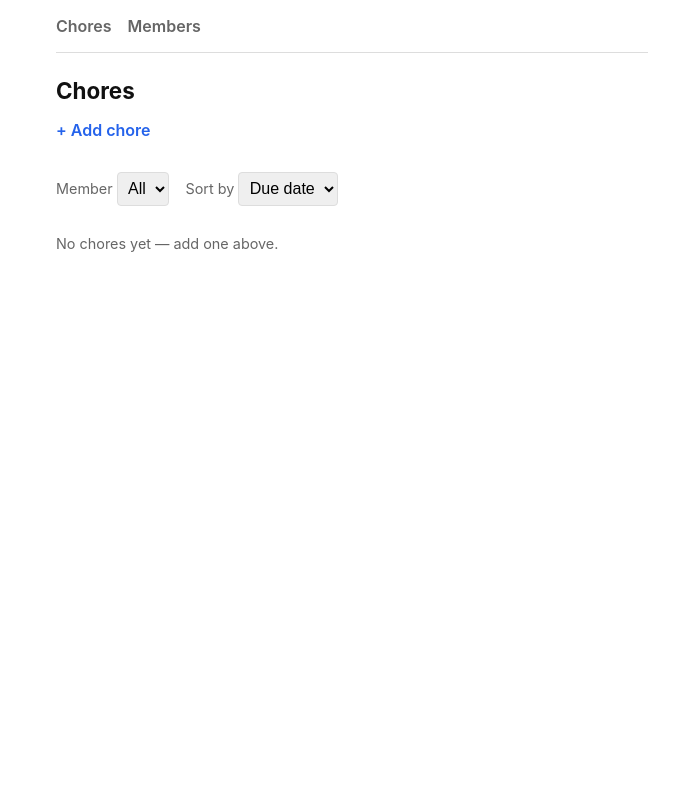
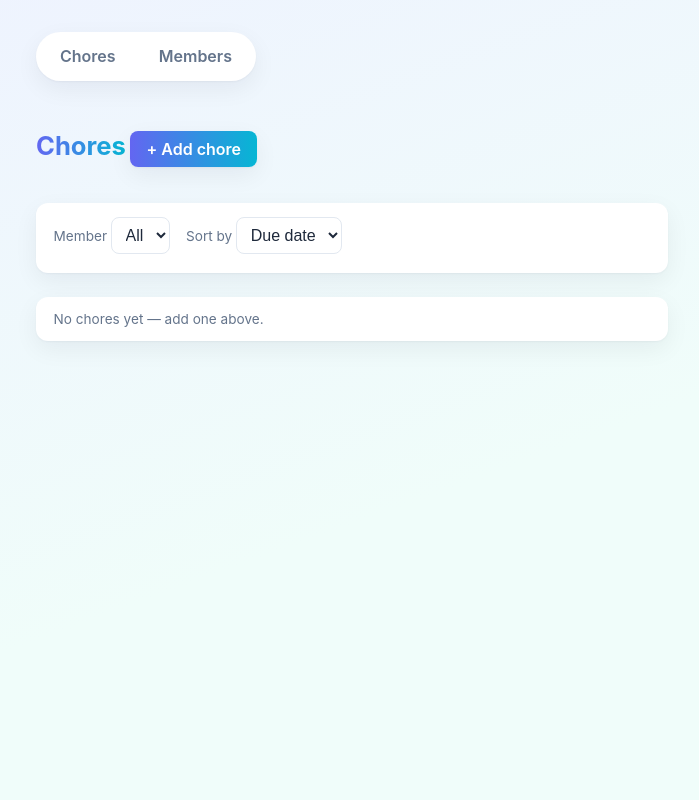
Before and after one commit to rahimcc/AI-Native-Developer-Workflow-, a Django app: page / in a window 1280 px wide. Shown: the whole page, without its empty margins (288-987 px from the left). Run offline with Django 5.2, Linux system fonts and the light colour scheme; data that the repository does not hold is empty.

Commit message:
Polish UI with smoother colors and transitions
Adds a soft gradient background, card-style list/filter surfaces,
gradient accents on headings and the add-chore button, and smooth
hover/focus transitions across buttons, links, and inputs.

Co-Authored-By: Claude Sonnet 5 <noreply@anthropic.com>
Claude-Session: https://claude.ai/code/session_01USSo3mWxwdbptTLxdeTDAD

```diff
--- a/chores/templates/chores/base.html
+++ b/chores/templates/chores/base.html
@@ -7,78 +7,137 @@
     <style>
         :root {
             color-scheme: light;
-            --border: #ddd;
-            --muted: #666;
-            --accent: #2563eb;
-            --danger: #b91c1c;
+            --bg-from: #eef2ff;
+            --bg-to: #f0fdfa;
+            --surface: #ffffff;
+            --border: #e2e8f0;
+            --text: #1e293b;
+            --muted: #64748b;
+            --accent: #6366f1;
+            --accent-soft: #eef2ff;
+            --accent-hover: #4f46e5;
+            --danger: #e11d48;
+            --shadow: 0 1px 2px rgba(15, 23, 42, 0.04), 0 8px 24px rgba(15, 23, 42, 0.06);
         }
         * { box-sizing: border-box; }
         body {
             font-family: -apple-system, BlinkMacSystemFont, "Segoe UI", sans-serif;
-            max-width: 640px;
+            max-width: 680px;
             margin: 0 auto;
-            padding: 1rem 1.5rem 3rem;
-            color: #111;
+            padding: 2rem 1.5rem 3rem;
+            color: var(--text);
+            background: linear-gradient(160deg, var(--bg-from), var(--bg-to) 60%);
+            min-height: 100vh;
         }
         nav {
             display: flex;
-            gap: 1rem;
-            padding-bottom: 1rem;
-            margin-bottom: 1.5rem;
-            border-bottom: 1px solid var(--border);
+            gap: 0.5rem;
+            padding: 0.4rem;
+            margin-bottom: 2rem;
+            background: var(--surface);
+            border-radius: 999px;
+            box-shadow: var(--shadow);
+            width: fit-content;
         }
         nav a {
             font-weight: 600;
             text-decoration: none;
             color: var(--muted);
+            padding: 0.5rem 1.1rem;
+            border-radius: 999px;
+            transition: color 0.2s ease, background-color 0.2s ease;
         }
-        nav a:hover { color: var(--accent); }
-        h1 { font-size: 1.4rem; margin-bottom: 1rem; }
+        nav a:hover { color: var(--accent-hover); background: var(--accent-soft); }
+        h1 {
+            font-size: 1.6rem;
+            margin-bottom: 1rem;
+            background: linear-gradient(90deg, var(--accent), #06b6d4);
+            -webkit-background-clip: text;
+            background-clip: text;
+            color: transparent;
+            display: inline-block;
+        }
         ul { list-style: none; padding: 0; margin: 1rem 0; }
         li {
             display: flex;
             flex-wrap: wrap;
             align-items: center;
-            gap: 0.5rem;
-            padding: 0.6rem 0;
-            border-bottom: 1px solid var(--border);
+            gap: 0.6rem;
+            padding: 0.9rem 1.1rem;
+            margin-bottom: 0.6rem;
+            background: var(--surface);
+            border-radius: 12px;
+            box-shadow: var(--shadow);
+            transition: transform 0.15s ease, box-shadow 0.15s ease;
         }
-        li:last-child { border-bottom: none; }
-        li strong { margin-right: 0.25rem; }
+        li:hover { transform: translateY(-1px); box-shadow: 0 2px 4px rgba(15, 23, 42, 0.06), 0 12px 28px rgba(15, 23, 42, 0.08); }
+        li strong { margin-right: 0.25rem; color: var(--text); }
         form.filters {
             display: flex;
             gap: 1rem;
             flex-wrap: wrap;
-            margin: 1rem 0;
+            margin: 1rem 0 1.5rem;
+            padding: 0.9rem 1.1rem;
+            background: var(--surface);
+            border-radius: 12px;
+            box-shadow: var(--shadow);
         }
-        form.filters label { font-size: 0.9rem; color: var(--muted); }
+        form.filters label { font-size: 0.85rem; color: var(--muted); }
         form p { margin: 0.6rem 0; }
-        label { display: block; margin-bottom: 0.2rem; font-size: 0.9rem; }
+        label { display: block; margin-bottom: 0.25rem; font-size: 0.85rem; color: var(--muted); }
         input, select, textarea {
-            padding: 0.4rem;
+            padding: 0.5rem 0.6rem;
             border: 1px solid var(--border);
-            border-radius: 4px;
+            border-radius: 8px;
             font-size: 1rem;
+            background: var(--surface);
+            color: var(--text);
+            transition: border-color 0.2s ease, box-shadow 0.2s ease;
+        }
+        input:focus, select:focus, textarea:focus {
+            outline: none;
+            border-color: var(--accent);
+            box-shadow: 0 0 0 3px var(--accent-soft);
         }
         button, a.button {
-            padding: 0.3rem 0.7rem;
-            border-radius: 4px;
+            padding: 0.4rem 0.9rem;
+            border-radius: 8px;
             border: 1px solid var(--border);
-            background: #f9fafb;
+            background: var(--surface);
             cursor: pointer;
-            font-size: 0.9rem;
-            color: #111;
+            font-size: 0.85rem;
+            font-weight: 500;
+            color: var(--text);
             text-decoration: none;
+            transition: background-color 0.2s ease, border-color 0.2s ease, color 0.2s ease, transform 0.1s ease;
         }
-        button:hover, a.button:hover { border-color: var(--accent); }
+        button:hover, a.button:hover {
+            border-color: var(--accent);
+            color: var(--accent-hover);
+            background: var(--accent-soft);
+        }
+        button:active, a.button:active { transform: scale(0.97); }
+        button[type="submit"] {
+            background: var(--accent);
+            border-color: var(--accent);
+            color: #fff;
+        }
+        button[type="submit"]:hover { background: var(--accent-hover); border-color: var(--accent-hover); color: #fff; }
         a.add-link {
             display: inline-block;
-            margin-bottom: 1rem;
+            margin-bottom: 1.25rem;
+            padding: 0.5rem 1rem;
+            border-radius: 8px;
             font-weight: 600;
-            color: var(--accent);
+            color: #fff;
+            background: linear-gradient(90deg, var(--accent), #06b6d4);
             text-decoration: none;
+            box-shadow: var(--shadow);
+            transition: opacity 0.2s ease, transform 0.1s ease;
         }
-        .muted { color: var(--muted); font-size: 0.9rem; }
+        a.add-link:hover { opacity: 0.9; }
+        a.add-link:active { transform: scale(0.98); }
+        .muted { color: var(--muted); font-size: 0.85rem; }
     </style>
 </head>
 <body>
```
